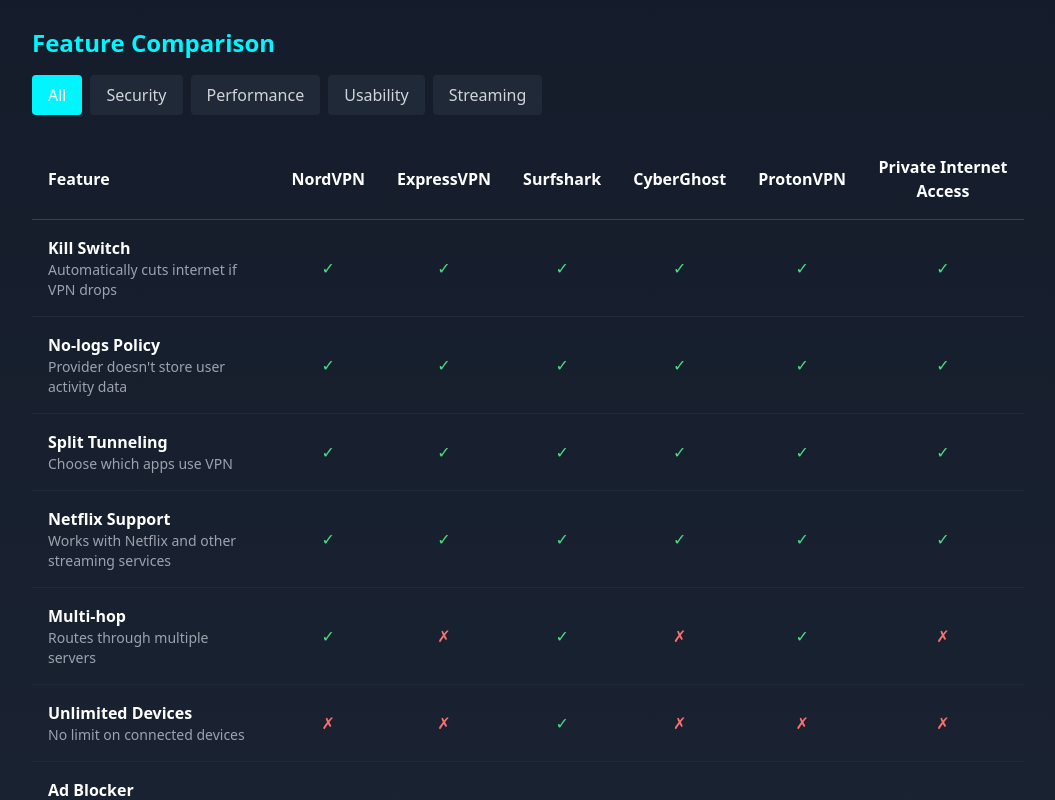
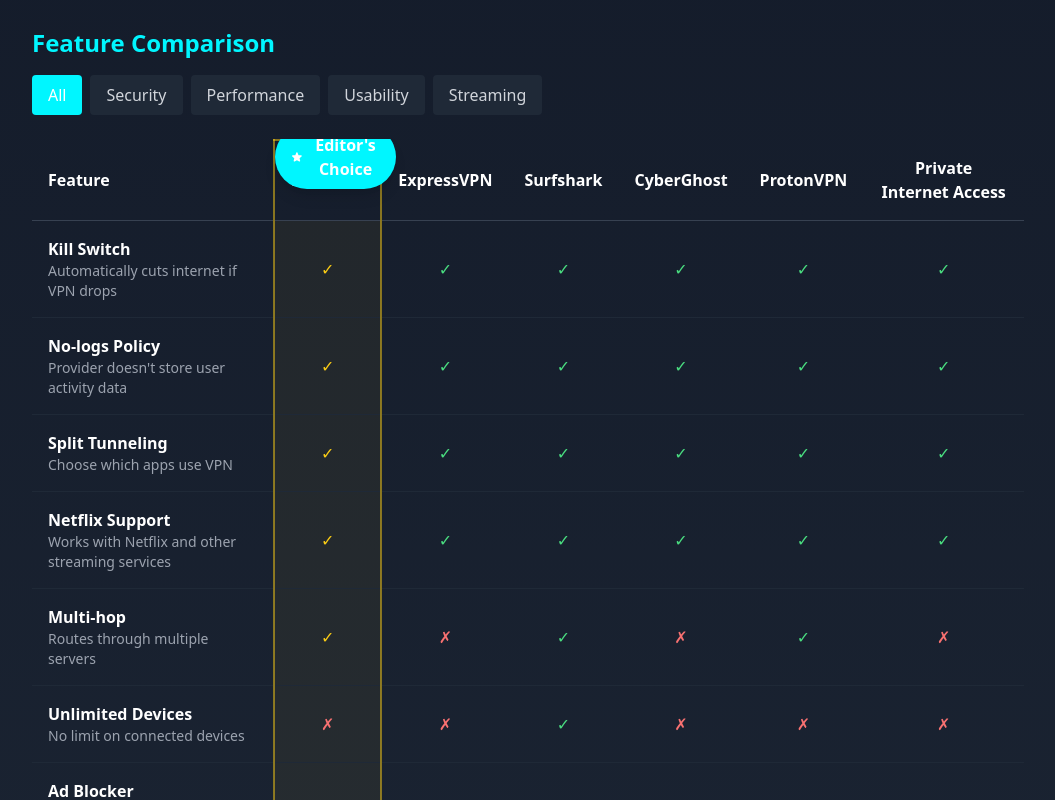
Before and after one commit to GergulasBalint/bestvpn, a React (Vite) app: page /compare-features in a window 1280 px wide. Shown: the part 660-1460 px from the top of the page, without its empty margins (112-1167 px from the left). Built offline with nearby package versions, Linux system fonts and the light colour scheme.

Commit message:
improving compare fixing

```diff
--- a/src/components/FeatureComparison.tsx
+++ b/src/components/FeatureComparison.tsx
@@ -175,7 +175,12 @@
             <tr className="border-b border-gray-700">
               <th className="text-left py-4 px-4">Feature</th>
               {vpnData.map(vpn => (
-                <th key={vpn.id} className="text-center py-4 px-4">{vpn.name}</th>
+                <th key={vpn.id} className={`text-center py-4 px-4 relative ${
+                  vpn.id === 'nordvpn' ? 'border-x-2 border-t-2 border-yellow-400/50' : ''
+                }`}>
+                  {vpn.id === 'nordvpn' && <EditorChoice />}
+                  {vpn.name}
+                </th>
               ))}
             </tr>
           </thead>
@@ -187,9 +192,14 @@
                   <div className="text-sm text-gray-400">{feature.description}</div>
                 </td>
                 {vpnData.map(vpn => (
-                  <td key={vpn.id} className="text-center py-4 px-4">
+                  <td
+                    key={vpn.id}
+                    className={`text-center py-4 px-4 ${
+                      vpn.id === 'nordvpn' ? 'border-x-2 border-yellow-400/50 bg-yellow-400/5' : ''
+                    }`}
+                  >
                     {vpnFeatures[vpn.id]?.includes(feature.name) ? (
-                      <span className="text-green-400">✓</span>
+                      <span className={`text-${vpn.id === 'nordvpn' ? 'yellow' : 'green'}-400`}>✓</span>
                     ) : (
                       <span className="text-red-400">✗</span>
                     )}
```
